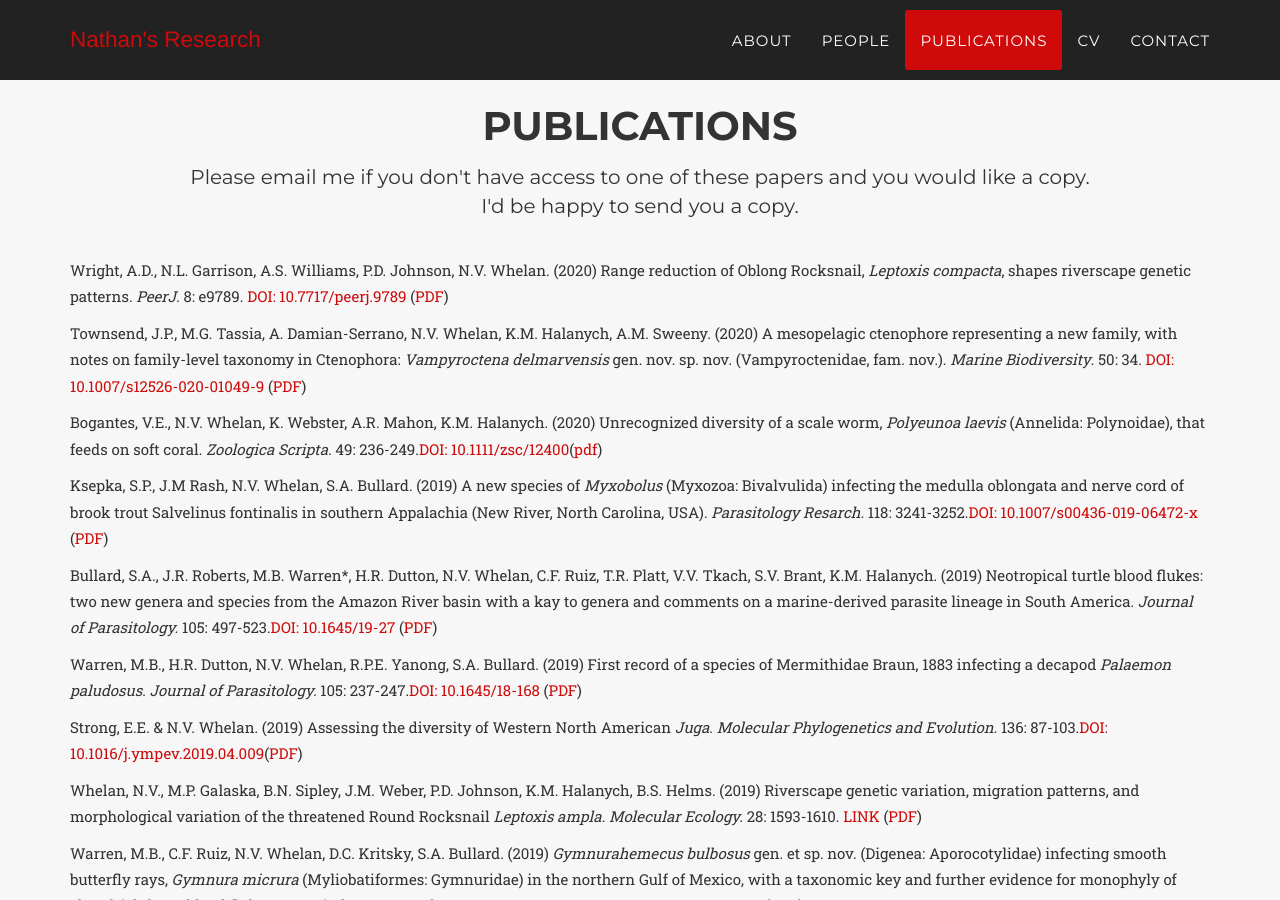
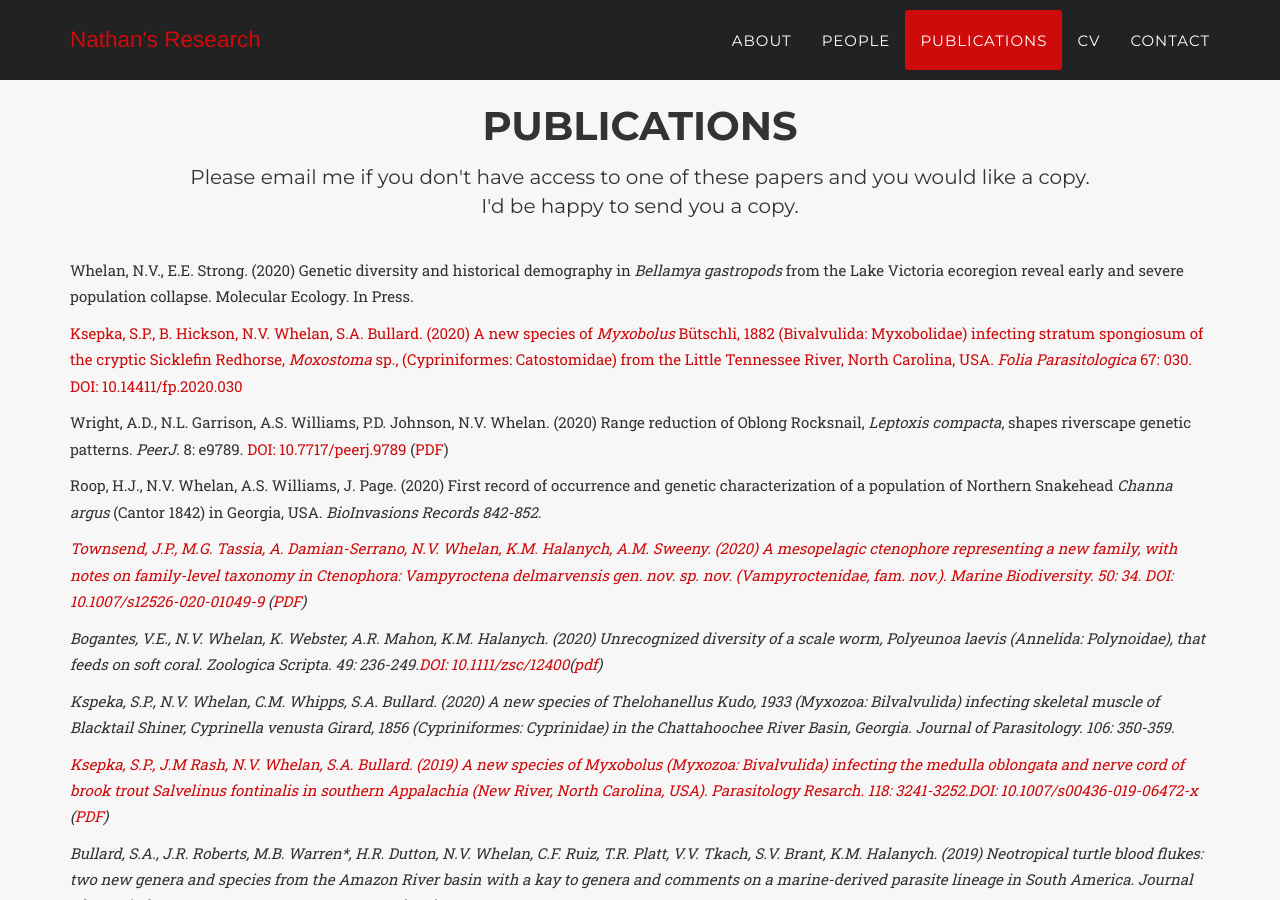
Before and after one commit to NathanWhelan/nathanwhelan.github.io, a Jekyll site: the page built from index.html, in a window 1280 px wide and 900 px high, scrolled down 4579 px. Built offline with Jekyll 4.4.1, drawn with Linux system fonts in a browser that asks for light colours; some web fonts are replaced.

Commit message:
Added new papers

```diff
--- a/_includes/publications.html
+++ b/_includes/publications.html
@@ -10,7 +10,18 @@
 	        </div>
             </div>
 <div class="box"><div class="box-title"></div><div class="box-body">
+	<p> Whelan, N.V., E.E. Strong. (2020) Genetic diversity and historical demography in <i>Bellamya gastropods</i> from the Lake Victoria ecoregion reveal early and severe population collapse. </i>Molecular Ecology</i>. In Press. <a href="http://dx.doi.org/10.1111/mec.15711>DOI: 10.1111/mec.15711</a></p>
+</div><div class="box-footer"> </div></div>
+<div class="box"><div class="box-title"></div><div class="box-body">
+	<p> Ksepka, S.P., B. Hickson, N.V. Whelan, S.A. Bullard. (2020) A new species of <i>Myxobolus</i> Bütschli, 1882 (Bivalvulida: Myxobolidae) infecting stratum spongiosum of the cryptic Sicklefin Redhorse, <i>Moxostoma</i> sp., (Cypriniformes: Catostomidae) from the Little Tennessee River, North Carolina, USA. <i>Folia Parasitologica</i> 67: 030. <a href="https://dx.doi.org/10.14411/fp.2020.030">DOI: 10.14411/fp.2020.030</a></p>
+</div><div class="box-footer"> </div></div>
+
+<div class="box"><div class="box-title"></div><div class="box-body">
 	<p> Wright, A.D., N.L. Garrison, A.S. Williams, P.D. Johnson, N.V. Whelan. (2020) Range reduction of Oblong Rocksnail, <i>Leptoxis compacta</i>, shapes riverscape genetic patterns. <i>PeerJ</i>. 8: e9789. <a href="https:/dx.doi.org/10.7717/peerj.9789">DOI: 10.7717/peerj.9789</a> (<a href="https://peerj.com/articles/9789.pdf">PDF</a>)</p>
+</div><div class="box-footer"> </div></div>
+
+<div class="box"><div class="box-title"></div><div class="box-body">
+	<p> Roop, H.J., N.V. Whelan, A.S. Williams, J. Page. (2020) First record of occurrence and genetic characterization of a population of Northern Snakehead <i>Channa argus</i> (Cantor 1842) in Georgia, USA. <i>BioInvasions Records<i> 842-852. <a href="http://dx.doi.org/10.3391/bir.2020.9.4.18>DOI: 10.3391/bir.2020.9.4.18</a></p>
 </div><div class="box-footer"> </div></div>
 
 <div class="box"><div class="box-title"></div><div class="box-body">
@@ -19,6 +30,10 @@
 
 <div class="box"><div class="box-title"></div><div class="box-body">
 	<p> Bogantes, V.E., N.V. Whelan, K. Webster, A.R. Mahon, K.M. Halanych. (2020) Unrecognized diversity of a scale worm, <i>Polyeunoa laevis</i> (Annelida: Polynoidae), that feeds on soft coral. <i>Zoologica Scripta.</i> 49: 236-249.<a href="https://onlinelibrary.wiley.com/doi/full/10.1111/zsc.12400">DOI: 10.1111/zsc/12400</a>(<a href="nathanwhelan.github.io/assests/Bogantes_et_al_2020.pdf">pdf</a>)</p>
+</div><div class="box-footer"> </div></div>
+
+<div class="box"><div class="box-title"></div><div class="box-body">
+	<p>Kspeka, S.P., N.V. Whelan, C.M. Whipps, S.A. Bullard. (2020) A new species of <i>Thelohanellus</i> Kudo, 1933 (Myxozoa: Bilvalvulida) infecting skeletal muscle of Blacktail Shiner, <i>Cyprinella venusta</i> Girard, 1856 (Cypriniformes: Cyprinidae) in the Chattahoochee River Basin, Georgia. <i>Journal of Parasitology</i>. 106: 350-359. <a href="http://dx.doi.org/10.1645/19-162>DOI: 10.1645/19-162</a></p>
 </div><div class="box-footer"> </div></div>
 
 <div class="box"><div class="box-title"></div><div class="box-body">
```
